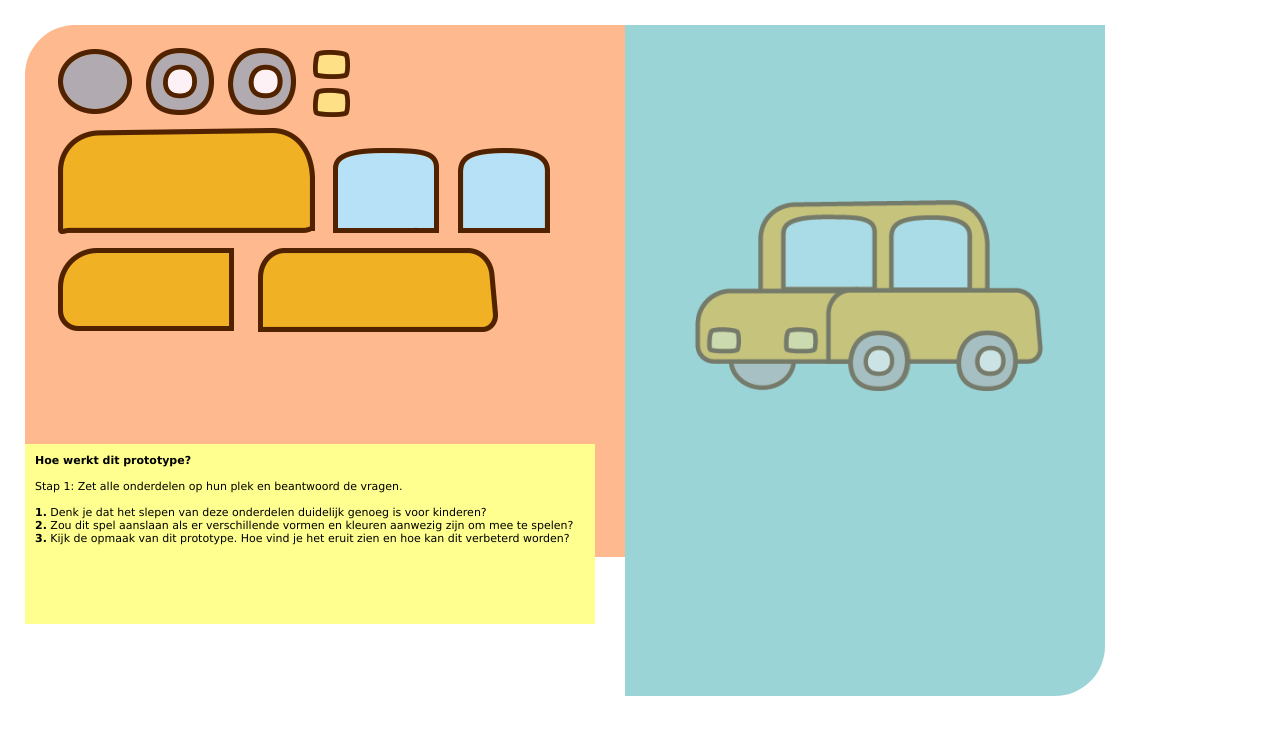
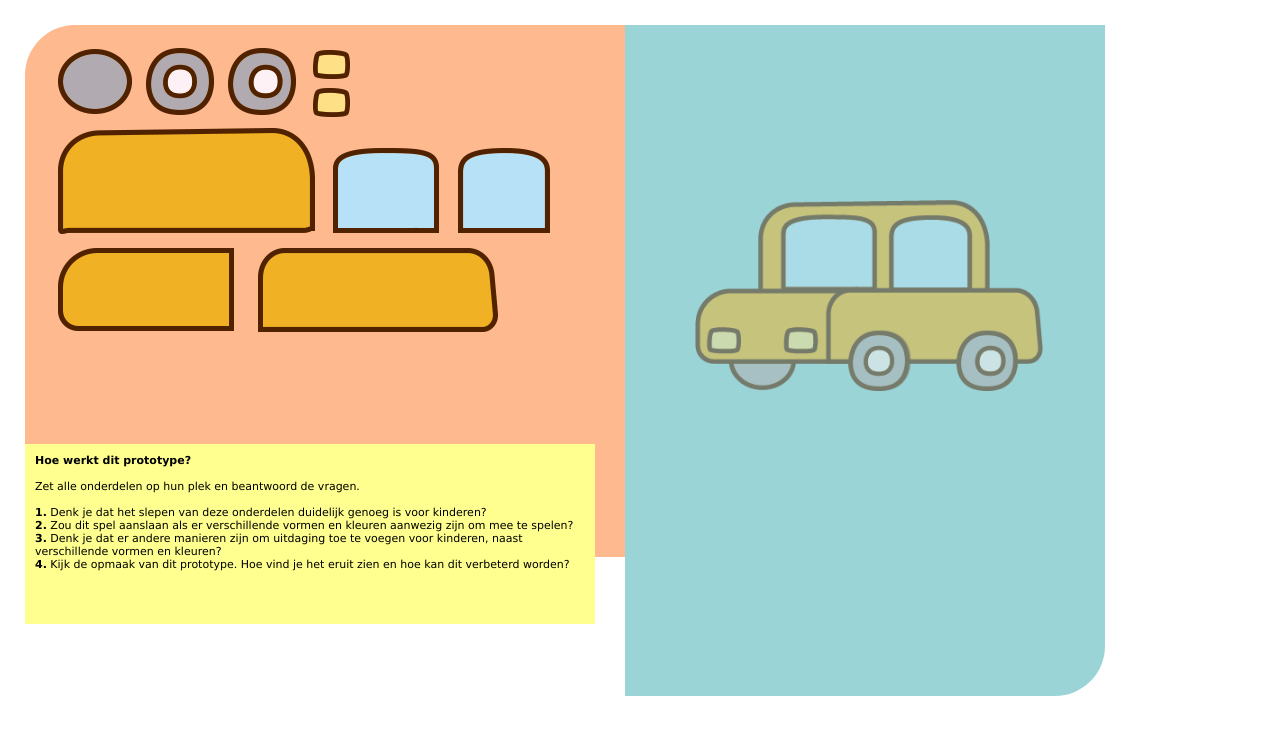
Before and after one commit to snuty/hello-world, a plain HTML site: page index.html in a window 1280 px wide. Drawn offline with nearby package versions, Linux system fonts and the light colour scheme.

Commit message:
Update index.html

```diff
--- a/index.html
+++ b/index.html
@@ -48,11 +48,11 @@
 
 <div id="scherm3">
   <b>Hoe werkt dit prototype?</b><br>
-  <br>
-  Stap 1: Zet alle onderdelen op hun plek en beantwoord de vragen. <br><br>
+  <br>Zet alle onderdelen op hun plek en beantwoord de vragen. <br><br>
   <b>1.</b> Denk je dat het slepen van deze onderdelen duidelijk genoeg is voor kinderen?<br>
   <b>2.</b> Zou dit spel aanslaan als er verschillende vormen en kleuren aanwezig zijn om mee te spelen?<br>
-  <b>3.</b> Kijk de opmaak van dit prototype. Hoe vind je het eruit zien en hoe kan dit verbeterd worden?
+  <b>3.</b> Denk je dat er andere manieren zijn om uitdaging toe te voegen voor kinderen, naast verschillende vormen en kleuren?<br>
+  <b>4.</b> Kijk de opmaak van dit prototype. Hoe vind je het eruit zien en hoe kan dit verbeterd worden?<br>
 </div>
 
 <div id="scherm2">
```
